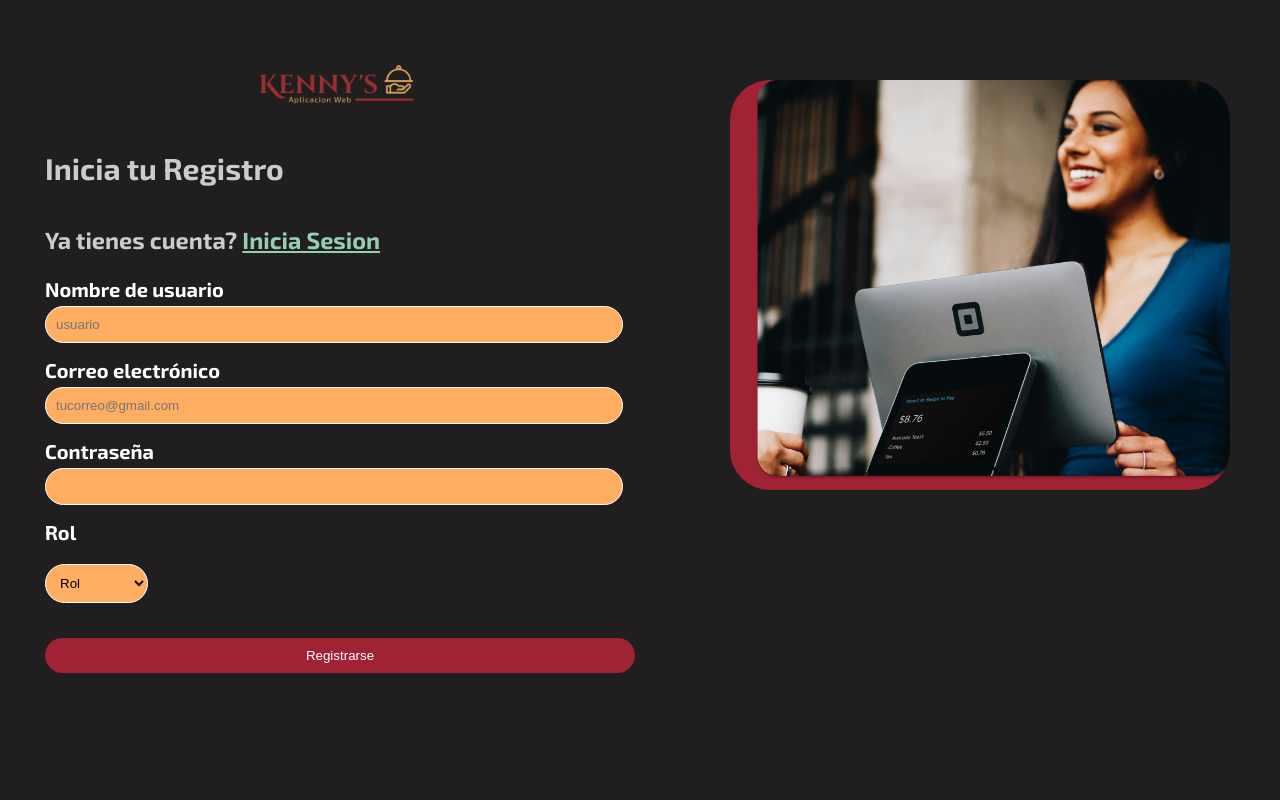
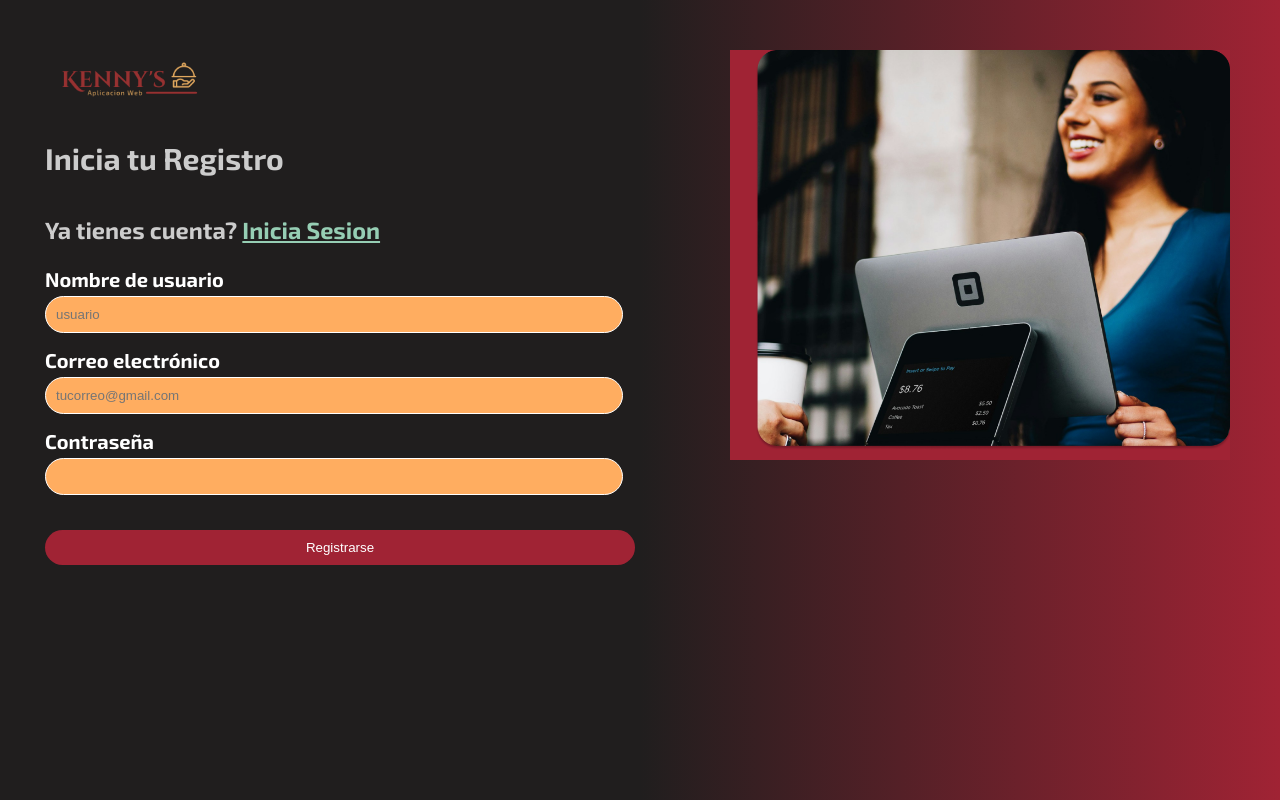
Before and after one commit to Jesuusx07/Nuestro-proyecto, a PHP site: page /registrarse.html in a window 1280 px wide. Run offline with PHP 8.4, Linux system fonts and the light colour scheme; some web fonts are replaced.

Commit message:
cambios en registro

```diff
--- a/proyecto/css/dashboard.css
+++ b/proyecto/css/dashboard.css
@@ -46,7 +46,7 @@
 
   .navbar-left span {
     font-size: 20px;
-    color: #b8c9b0;
+    color: #A02334;
     font-weight: bold;
   }
 
--- a/proyecto/css/registrarse.css
+++ b/proyecto/css/registrarse.css
@@ -3,7 +3,9 @@
         font-family: "Exo 2", serif;
             color: #ccc;
             background-color: #201E1E;
+
             display: flex;
+            background: linear-gradient(to right, #201E1E,#201E1E, #A02334);
             justify-content: left;
             align-items: left;
             min-height: 100vh;
@@ -11,16 +13,18 @@
         }
 
         .logo {
-            width: 200px;
-            margin-bottom: 30px;
+            width: 175px;
+
             display: block;
-            margin-left: auto;
-            margin-right: auto;
+
+
+
         }
 
         h2 {
             text-align: left;
             margin-bottom: 20px;
+
         }
 
         h3{
@@ -90,11 +94,6 @@
 
         }
 
-        .logo {
-            width: 200px;
-            margin-bottom: 20px;
-        }
-
         h2 {
             margin-bottom: 40px;
         }
@@ -129,12 +128,10 @@
         }
 
         .señora img{
-            margin-top: 30px;
             width: 500px;
             align-items: right;
             padding: 50px;
             justify-content: right;
-            border-radius: 90px;
 
         }
         .inc{
--- a/proyecto/registrarse.html
+++ b/proyecto/registrarse.html
@@ -31,14 +31,7 @@
                 <input type="password" id="reg_password">
             </div>
 
-            <div class="input-group">
-                <label for="reg_rol">Rol</label>
-                <select id="reg_rol">
-                    <option value="">Rol</option>
-                    <option value="Empleado">Empleado</option>
-                    <option value="Admin">Admin</option>
-                </select>
-            </div>
+
 
             <button type="submit" class="boton-registro" id="register-submit">Registrarse</button>
         </form>
```
